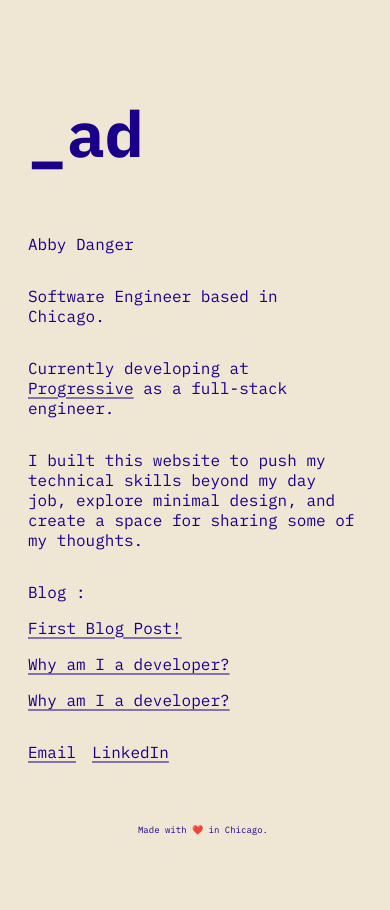
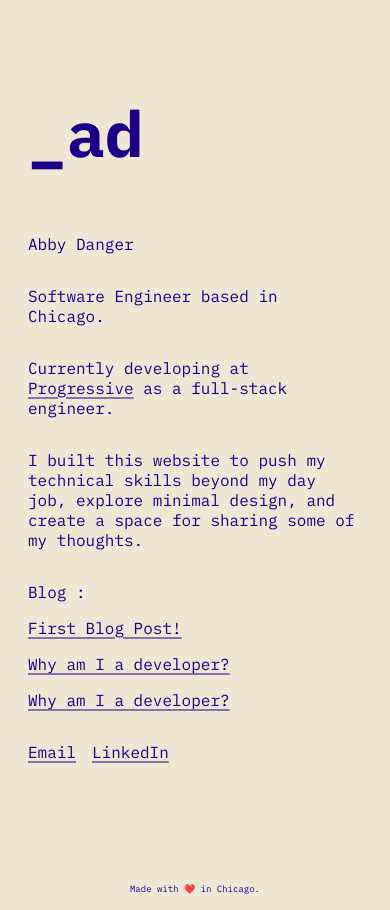
Before and after one commit to abbyadanger/ad-proj, an Angular app: page / in a window 390 px wide. Before the commit the page ends 844 px from the top, so only its background shows below. Built offline with nearby package versions, Linux system fonts and the light colour scheme.

Commit message:
Test for mobile

```diff
--- a/src/app/app.css
+++ b/src/app/app.css
@@ -32,8 +32,8 @@ main {
 }
 
 .footer-msg {
+  padding-top: 15%;
   font-size: xx-small;
-  position:fixed;
   bottom: 0px;
   width: 100%;
   text-align: center;
```
